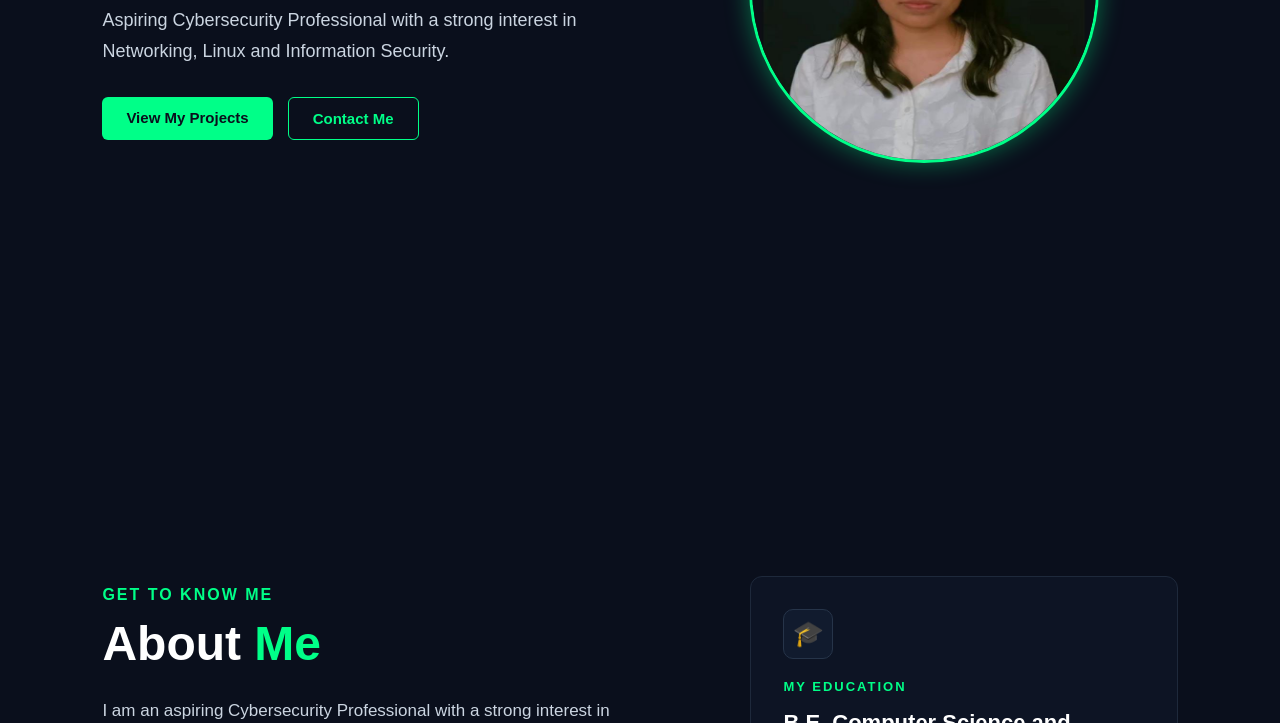
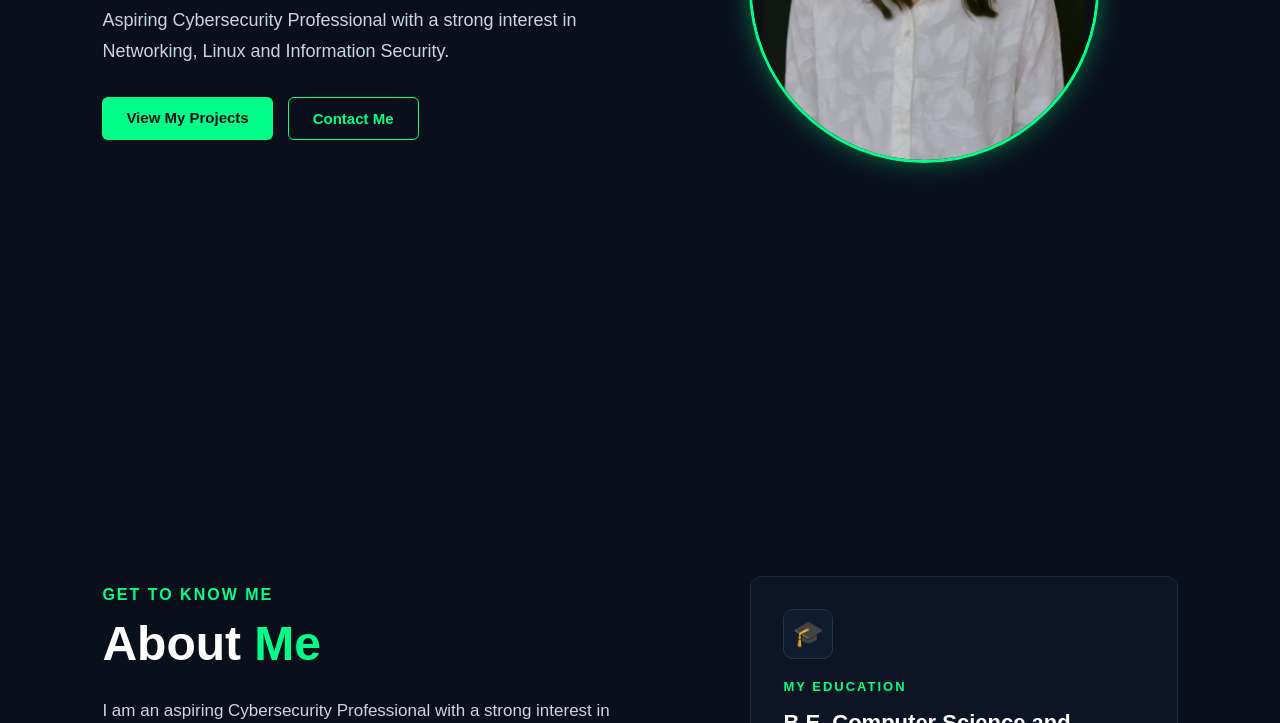
Before and after one commit to aancy1407-rgb/my-portfolio, a plain HTML site: page index.html in a window 1280 px wide. Shown: the part 377-1100 px from the top of the page. Drawn offline with Linux system fonts and the light colour scheme.

Commit message:
Update style.css

```diff
--- a/style.css
+++ b/style.css
@@ -211,7 +211,9 @@ HOME PHOTO
 
 .profile-circle img {
   width: 100%;
-  height: 150%;
+  height: 100%;
+  object-fit: cover;
+  object-position: center;
   display: block;
 }
 
```
